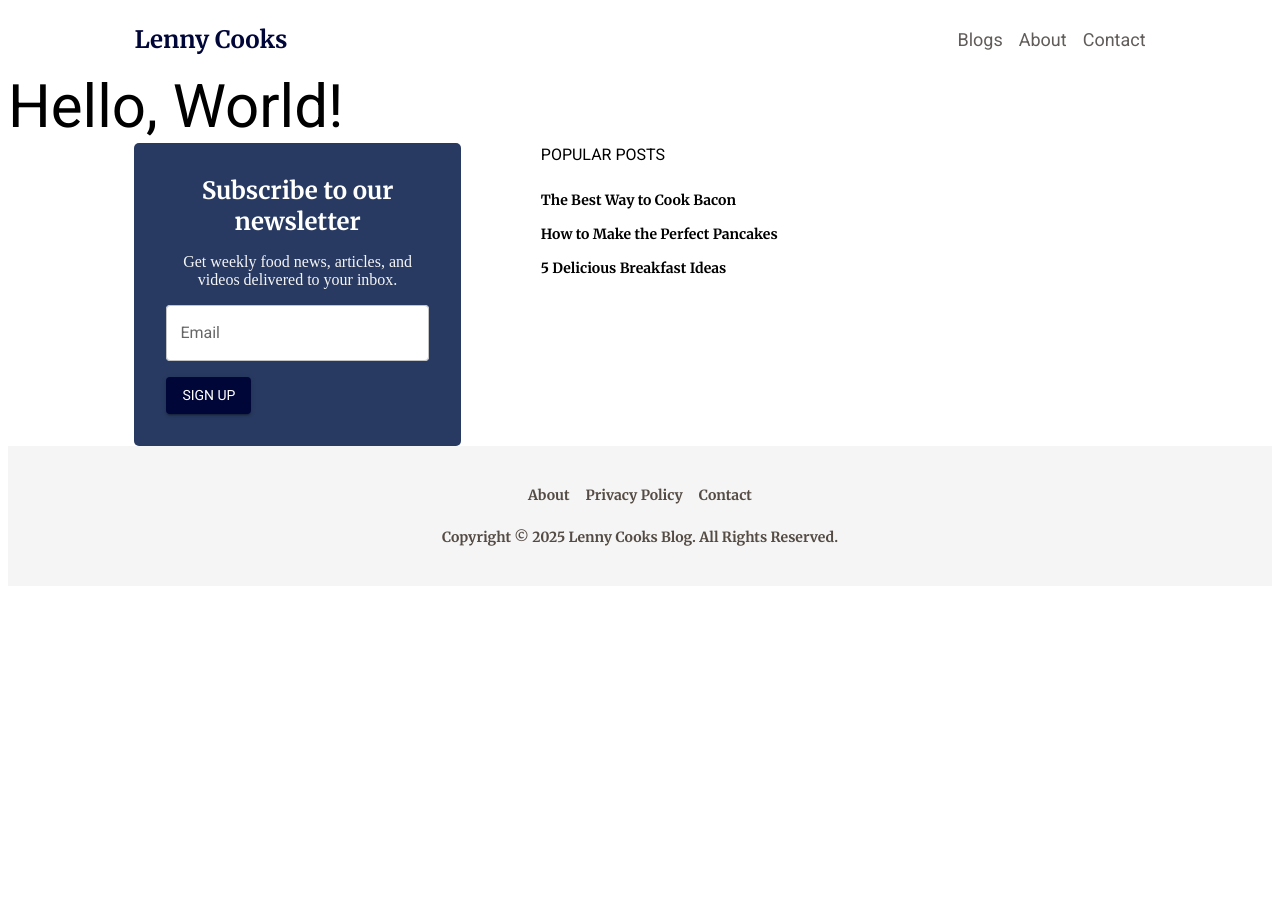
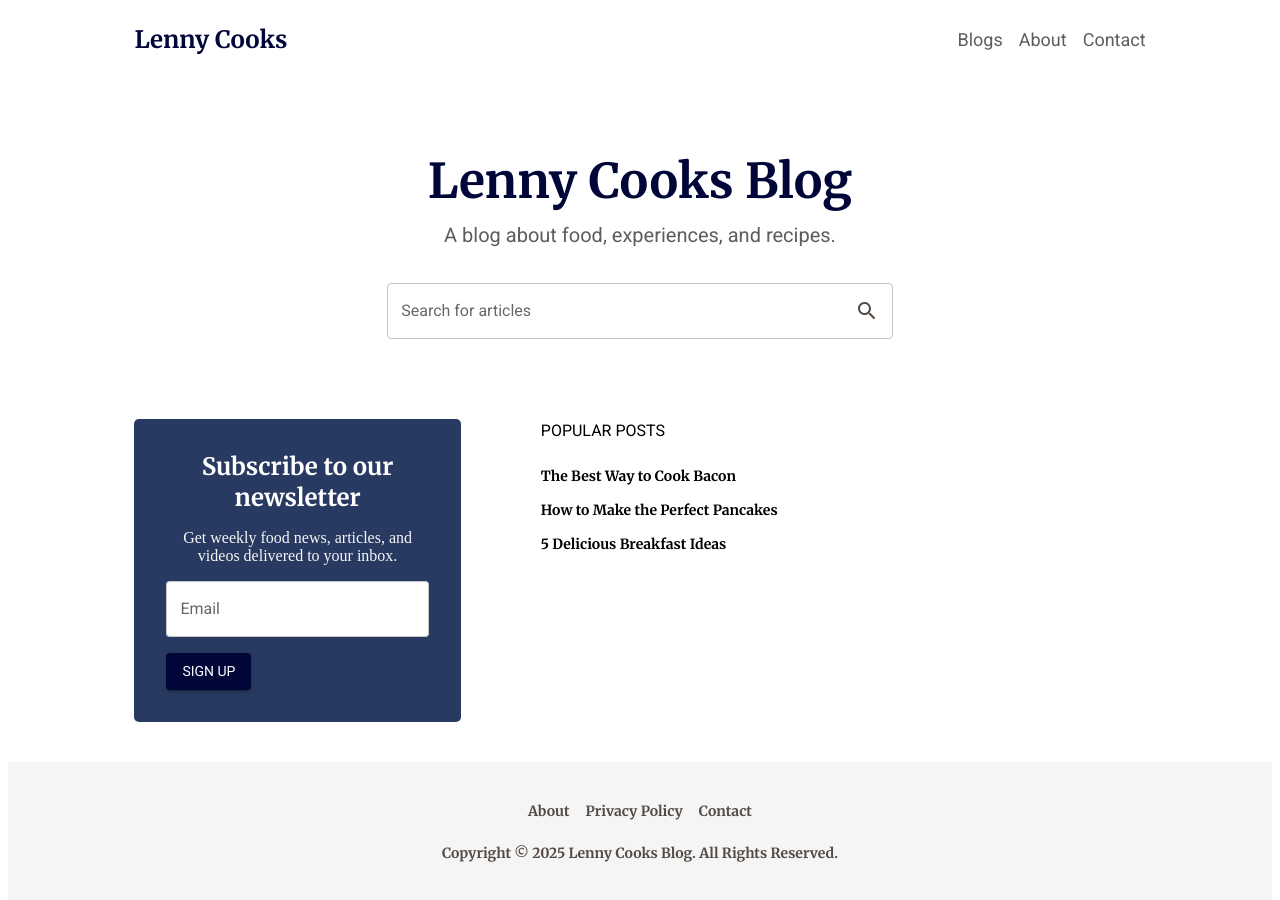
Before and after one commit to Marumo-ProG/lenny-cooks, a Next.js app: page / in a window 1280 px wide. Shown: the top 900 px of the page. Before the commit the page ends 800 px from the top, so only its background shows below. Built offline with nearby package versions, Linux system fonts and the light colour scheme; what @mui/material-nextjs would draw is missing.

Commit message:
search button and headers

```diff
--- /dev/null
+++ b/src/app/components/SearchBlogComponent.js
@@ -0,0 +1,43 @@
+"use client";
+
+// Forms
+import { useForm, Controller } from "react-hook-form";
+
+// Utils
+import { PageGutter, Colors } from "@/common/constants";
+
+// MUI
+import TextField from "@mui/material/TextField";
+
+// Icons
+import SearchRoundedIcon from "@mui/icons-material/SearchRounded";
+
+const SearchBlogComponent = () => {
+    const { control, handleSubmit } = useForm();
+
+    const handleOnSubmit = (data) => {
+        console.log(data);
+    };
+    return (
+        <form onSubmit={handleSubmit(handleOnSubmit)} style={{ width: "100%" }}>
+            <Controller
+                name="search"
+                control={control}
+                defaultValue=""
+                render={({ field }) => (
+                    <TextField
+                        {...field}
+                        variant="outlined"
+                        label="Search for articles"
+                        fullWidth
+                        InputProps={{
+                            endAdornment: <SearchRoundedIcon sx={{ color: Colors.greyLight }} />,
+                        }}
+                    />
+                )}
+            />
+        </form>
+    );
+};
+
+export default SearchBlogComponent;
--- a/src/app/layout.js
+++ b/src/app/layout.js
@@ -24,7 +24,7 @@ export default function RootLayout({ children }) {
             <body>
                 <AppRouterCacheProvider>
                     <ThemeContext theme={theme}>
-                        <Stack>
+                        <Stack spacing={5}>
                             <NavBar />
                             {children}
                             <SubscribeSection />
--- a/src/app/page.js
+++ b/src/app/page.js
@@ -2,10 +2,35 @@
 import Stack from "@mui/material/Stack";
 import Typography from "@mui/material/Typography";
 
+// Components
+import SearchBlogComponent from "./components/SearchBlogComponent";
+
+// Utils
+import { Colors, PageGutter } from "@/common/constants";
+
 const Landing = () => {
     return (
-        <Stack spacing={2}>
-            <Typography variant="h2">Hello, World!</Typography>
+        <Stack spacing={2} sx={{ px: PageGutter, py: 5 }}>
+            <Stack spacing={4} alignItems={"center"}>
+                <Stack spacing={1}>
+                    <Typography variant="bigTitle" sx={{ textAlign: "center" }}>
+                        Lenny Cooks Blog
+                    </Typography>
+                    <Typography
+                        variant="h6"
+                        sx={{
+                            textAlign: "center",
+                            fontWeight: 400,
+                            color: Colors.link,
+                        }}
+                    >
+                        A blog about food, experiences, and recipes.
+                    </Typography>
+                </Stack>
+                <Stack sx={{ width: "50%" }}>
+                    <SearchBlogComponent />
+                </Stack>
+            </Stack>
         </Stack>
     );
 };
```
